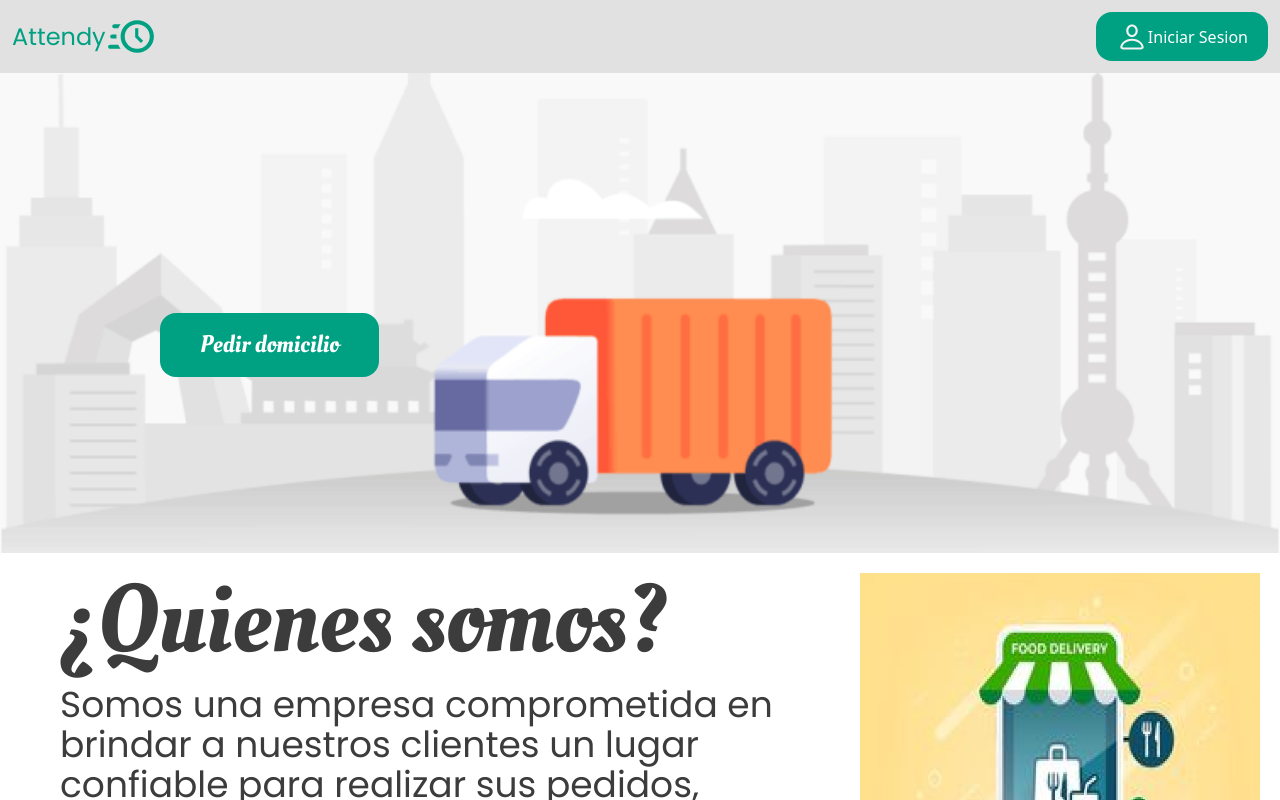
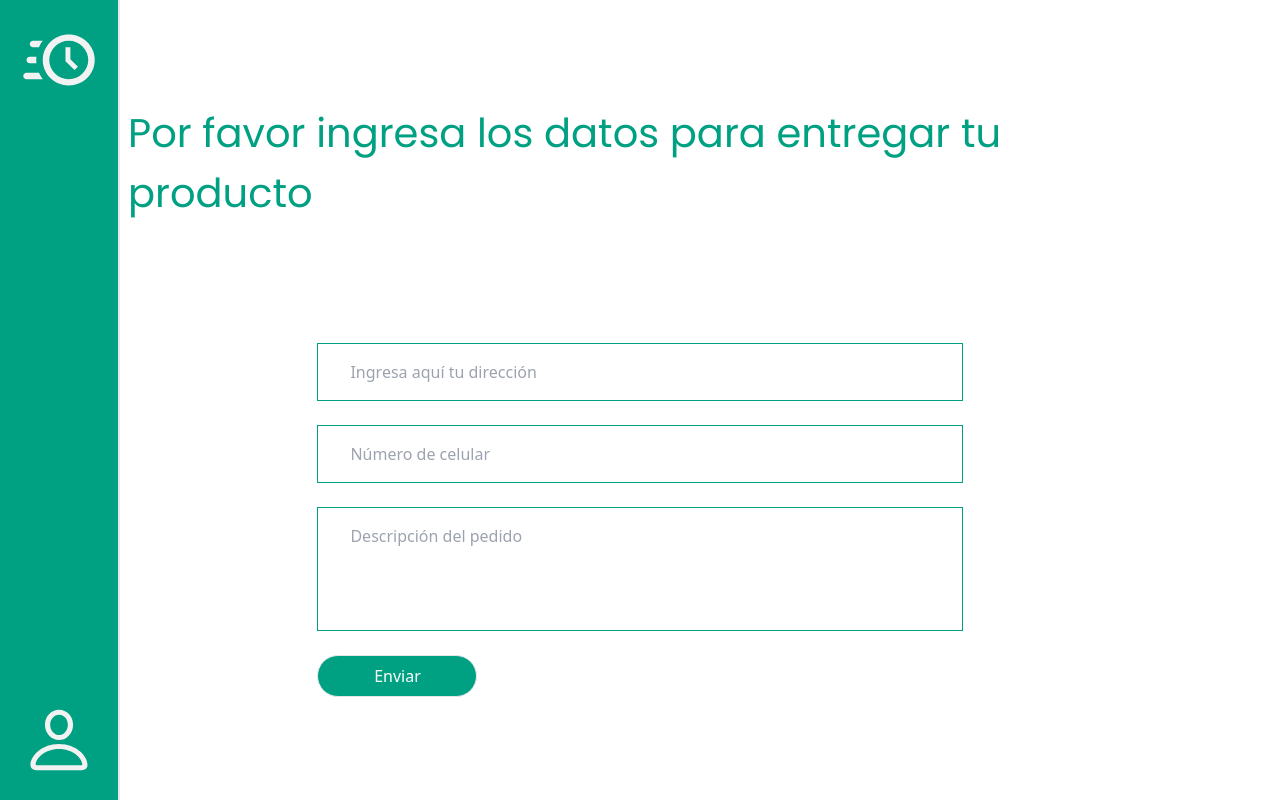
Before and after one commit to MAKAIABootcamp/project-equipo1-front-8, a React (Vite) app in the folder Attendy/: page /deliveryForm in a window 1280 px wide. Before the commit this address led to /. Shown: the top 800 px of the page. Built offline with nearby package versions, Linux system fonts and the light colour scheme; no server answers.

Commit message:
Done/Page-DeliveryForm

```diff
--- /dev/null
+++ b/Attendy/src/components/SideBar.jsx
@@ -0,0 +1,24 @@
+const SideBar = () => {
+  return (
+    <nav className="lg:flex fixed z-10 lg:w-[120px] lg:p-0 p-2 w-full lg:top-0 lg:left-0 bottom-0 lg:h-[100vh]lg:items-center lg:justify-center border-r-2 bg-[#00A082]">
+      <div className="flex flex-col justify-between p-5">
+        <div>
+          <img
+            className="w-[80px] h-[80px]"
+            src="/icons/logoBlanco.svg"
+            alt="Logo"
+          />
+        </div>
+        <div>
+          <img
+            className="w-[80px] h-[80px]"
+            src="/icons/perfil.svg"
+            alt="Logo"
+          />
+        </div>
+      </div>
+    </nav>
+  );
+};
+
+export default SideBar;
--- /dev/null
+++ b/Attendy/src/pages/DeliveryForm/DeliveryForm.jsx
@@ -0,0 +1,89 @@
+import SideBar from "../../components/SideBar";
+import { ErrorMessage, Field, Form, Formik } from "formik";
+
+const DeliveryForm = () => {
+  return (
+    <div>
+      <nav>
+        <SideBar />
+      </nav>
+      <div className="flex flex-col w-4/5 m-auto justify-center h-[100vh] items-center gap-10">
+        <h1 className="font-poppins text-[#00A082] text-[40px] mb-20">
+          Por favor ingresa los datos para entregar tu producto
+        </h1>
+
+        <Formik
+          initialValues={{
+            Address: "",
+            PhoneNumber: "",
+            Description: "",
+          }}
+          onSubmit={(values) => {
+            console.log("Formulario enviado:", values);
+          }}
+        >
+          {() => (
+            <Form className="w-full max-w-[63%]">
+              <div className="flex flex-col mb-4">
+                <div className="border-[1px] border-[#00A082] py-2 px-4 mb-2">
+                  <Field
+                    type="text"
+                    name="address"
+                    id="address"
+                    placeholder="Ingresa aquí tu dirección"
+                    className="w-full min-h-[30px] py-2 px-4 resize-none"
+                  />
+                </div>
+                <ErrorMessage
+                  name="address"
+                  component="div"
+                  className="text-red-500"
+                />
+              </div>
+              <div className="flex flex-col mb-4">
+                <div className="border-[1px] border-[#00A082] py-2 px-4 mb-2">
+                  <Field
+                    type="number"
+                    name="PhoneNumber"
+                    id="PhoneNumber"
+                    placeholder="Número de celular"
+                    className="w-full min-h-[30px] py-2 px-4 resize-none"
+                  />
+                </div>
+                <ErrorMessage
+                  name="PhoneNumber"
+                  component="div"
+                  className="text-red-500"
+                />
+              </div>
+              <div className="flex flex-col mb-4">
+                <div className="border-[1px] border-[#00A082] py-2 px-4 mb-2">
+                  <Field
+                    as="textarea"
+                    name="description"
+                    id="description"
+                    placeholder="Descripción del pedido"
+                    className="w-full min-h-[100px] py-2 px-4 resize-none"
+                  />
+                </div>
+                <ErrorMessage
+                  name="description"
+                  component="div"
+                  className="text-red-500"
+                />
+              </div>
+              <button
+                type="submit"
+                className="py-2 px-4 border-[1px] bg-[#00A082] text-white rounded-[30px] w-[10rem]"
+              >
+                Enviar
+              </button>
+            </Form>
+          )}
+        </Formik>
+      </div>
+    </div>
+  );
+};
+
+export default DeliveryForm;
--- a/Attendy/src/router/AppRouter.jsx
+++ b/Attendy/src/router/AppRouter.jsx
@@ -6,6 +6,7 @@ import PhoneLogin from "../pages/PhoneLogin/PhoneLogin";
 import VerificationCode from "../pages/VerificationCode/VerificationCode";
 import Home from "../pages/Home/Home";
 import Services from "../pages/Services/Services";
+import DeliveryForm from "../pages/DeliveryForm/DeliveryForm";
 import { useEffect, useState } from "react";
 import { onAuthStateChanged } from "firebase/auth";
 import { auth } from "../Firebase/firebaseConfig";
@@ -35,6 +36,7 @@ const AppRouter = () => {
           <Route path="/login" element={<Login />} />
           <Route index element={<Home />} />
           <Route path="/services" element={<Services />} />
+          <Route path="/deliveryForm" element={<DeliveryForm />} />
           <Route path="phoneLogin" element={<PhoneLogin />} />
           <Route
             path="verificationCode/:phoneNumber"
```
Also changed, not shown: Attendy/public/icons/logoBlanco.svg (renamed from Attendy/public/icons/logoblanco.svg), Attendy/public/icons/perfil.svg (added).
